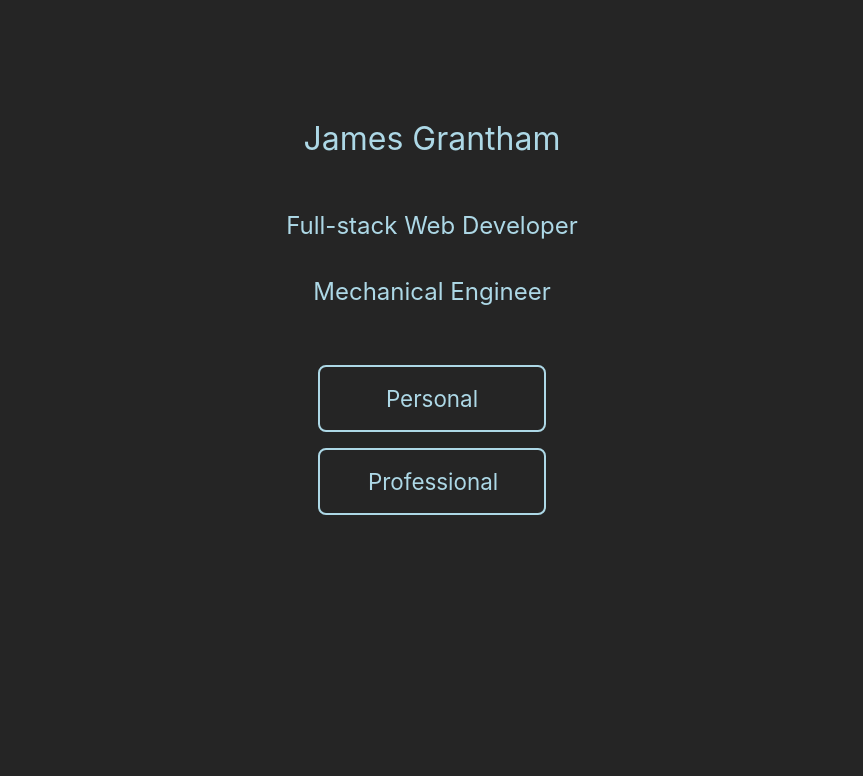
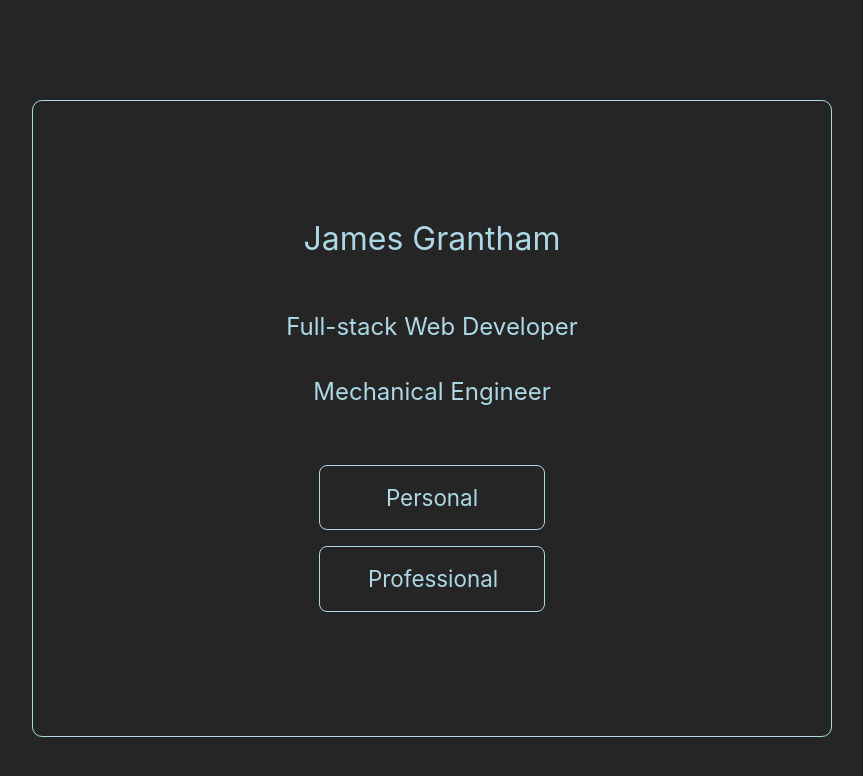
Before and after one commit to jrgrantham/james-grantham, a React (Create React App) app: page / in a window 1280 px wide. Shown: the top 776 px of the page, without its empty margins (208-1071 px from the left). Built offline with nearby package versions, Linux system fonts and the light colour scheme.

Commit message:
Landing page syling for large screens

```diff
--- a/src/data/webDev.js
+++ b/src/data/webDev.js
@@ -9,19 +9,19 @@ export const webDev = [
     display: false
   },
   {
-    title: "Full Stack Web-Developer",
-    introduction: "An engineer who can handle all the work of databases, servers, systems engineering, and clients.",
+    title: "Section 2",
+    introduction: "Lorem Ipsum is simply dummy text of the printing and typesetting industry. Lorem Ipsum has been the industry's standard dummy text ever since the 1500s, when an unknown printer took a galley of type and scrambled it to make a type specimen book.",
     contents: [
-      "Familiar with HTML, CSS and JavaScript",
+      "It has survived not only five centuries, but also the leap into electronic typesetting, remaining essentially unchanged. It was popularised in the 1960s with the release of Letraset sheets containing Lorem Ipsum passages, and more recently with desktop publishing software like Aldus PageMaker including versions of Lorem Ipsum.",
       "to be completed"
     ],
     display: false
   },
   {
-    title: "Full Stack Web-Developer",
-    introduction: "An engineer who can handle all the work of databases, servers, systems engineering, and clients.",
+    title: "Section 3",
+    introduction: "Lorem Ipsum is simply dummy text of the printing and typesetting industry. Lorem Ipsum has been the industry's standard dummy text ever since the 1500s, when an unknown printer took a galley of type and scrambled it to make a type specimen book.",
     contents: [
-      "Familiar with HTML, CSS and JavaScript",
+      "It has survived not only five centuries, but also the leap into electronic typesetting, remaining essentially unchanged. It was popularised in the 1960s with the release of Letraset sheets containing Lorem Ipsum passages, and more recently with desktop publishing software like Aldus PageMaker including versions of Lorem Ipsum.",
       "to be completed"
     ],
     display: false
--- a/src/views/Landing.jsx
+++ b/src/views/Landing.jsx
@@ -21,13 +21,23 @@ export default function Landing() {
 }
 
 const LandingStyle = styled.div`
-  height: 80vh
-  // padding-top: 25px
+  // height: 80vh
   display: flex;
   flex-direction: column;
   justify-content: center;
   align-items: center;
   // border: 1px solid red
+  padding: 100px 0
+
+  @media (min-width: 1000px) {
+    margin: 100px 0
+  }
+
+  @media (min-width: 1200px) {
+    margin: 100px 0
+    border: 1px solid lightblue
+    border-radius: 10px
+  }
 
   h1 {
     padding: 1rem 0
@@ -38,7 +48,7 @@ const LandingStyle = styled.div`
   a {
     font-size: 1.4rem
     width: 8rem
-    border: 2px solid lightblue
+    border: 1px solid lightblue
     border-radius: 8px
     padding: 1rem 3rem
     margin: 0.5rem 0
--- a/src/views/Login.jsx
+++ b/src/views/Login.jsx
@@ -77,7 +77,9 @@ export default function LoginForm(props) {
               Login
             </button>
 
-            <Link to='/' style={{color: 'lightgrey', 'font-size': '1.2rem'}}>Return to home page</Link>
+            <Link to="/" style={{ color: "lightgrey", "font-size": "1.2rem" }}>
+              Return to home page
+            </Link>
 
             {/* <ToastContainer
               position="top-center"
```
